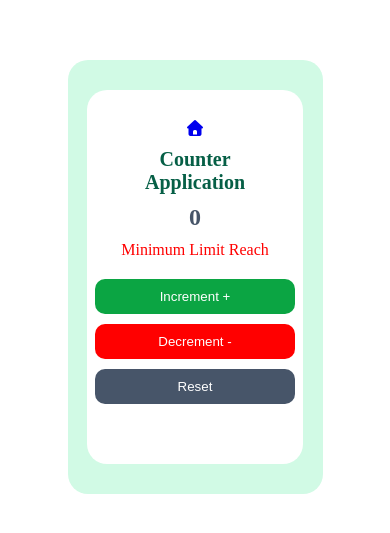
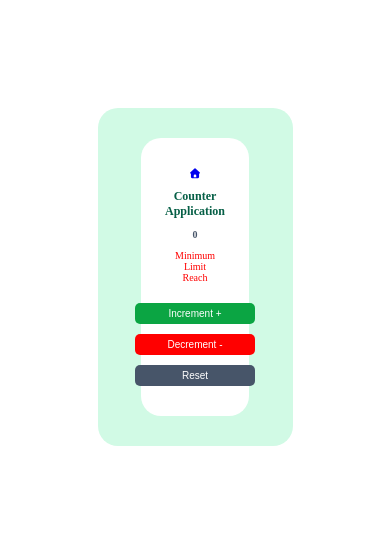
Before and after one commit to akilank-tech/Number-Utility-App, a React (Vite) app: page /counter in a window 390 px wide. Shown: the part 145-678 px from the top of the page. Built offline with nearby package versions, Linux system fonts and the light colour scheme.

Commit message:
Update the style

```diff
--- a/src/components/random.jsx
+++ b/src/components/random.jsx
@@ -17,7 +17,7 @@ const Random = () => {
                 {
                     num===null?<p style={{marginTop:"10px",color:"red"}}>No Number generated yet</p>:<p></p>
                 }
-                <button className="button" onClick={handleRandom}>Generate Random Number</button>
+                <button className="button" onClick={handleRandom}>Generate Random</button>
             </div>
         </div>
         </div>
--- a/src/styles/counter.css
+++ b/src/styles/counter.css
@@ -1,10 +1,11 @@
 *{
     margin: 0;
     padding: 0;
+    box-sizing:border-box;
 }
 
 .counter{
-     min-height: 100vh;
+    min-height: 100vh;
     display: flex;
     justify-content: center;
     align-items: center;
@@ -42,7 +43,6 @@
 }
 .btn{
     margin-top: 10px;
-    margin-bottom: 30px;
 }
 .incre-btn,.decre-btn,.reset-btn{
     width: 200px;
@@ -71,14 +71,32 @@
 .reset-btn{
     background-color: #475569;
 }
-@media screen and (max-width:800px){
-
-  h1{
-        font-size: 25px;
+@media screen and (max-width: 800px) {
+    .container-card h1{
+        font-size: 18px;
+    }
+    *{
+        font-size: 12px
+    }
+    .incre-btn,.decre-btn,.reset-btn{
+        width: 150px;
+        padding: 10px;
     }
 }
-@media screen and (max-width: 480px) {
-    h1{
-        font-size: 20px;
+
+@media screen and (max-width: 600px) {
+    .container-card h1{
+        font-size: 12px;
+    }
+    *{
+        font-size: 8px;
+    }
+    .incre-btn,.decre-btn,.reset-btn{
+        width: 120px;
+        padding: 5px;
+        border-radius: 5px;
+    }
+    .counter{
+        min-height: 100svh;
     }
 }
--- a/src/styles/home.css
+++ b/src/styles/home.css
@@ -1,6 +1,7 @@
 * {
     margin: 0;
     padding: 0;
+    box-sizing:border-box;
 }
 
 .home {
@@ -67,14 +68,32 @@
     color: #065F46;
 }
 
-@media screen and (max-width: 768px) {
-
-    h1{
-        font-size: 25px;
+@media screen and (max-width: 800px) {
+    .home-card h1{
+        font-size: 18px;
+    }
+    *{
+        font-size: 12px
+    }
+    .link1,.link2{
+        width: 150px;
+        padding: 10px;
     }
 }
-@media screen and (max-width: 480px) {
-    h1{
-        font-size: 20px;
+
+@media screen and (max-width: 600px) {
+    .home-card h1{
+        font-size: 10px;
+    }
+    *{
+        font-size: 10px
+    }
+    .link1,.link2{
+        width: 130px;
+        padding: 5px;
+        border-radius: 5px;
+    }
+    .home{
+        min-height: 100svh;
     }
 }
--- a/src/styles/random.css
+++ b/src/styles/random.css
@@ -1,6 +1,7 @@
 * {
     margin: 0;
     padding: 0;
+    box-sizing:border-box;
 }
 
 .random {
@@ -50,14 +51,32 @@
     cursor: pointer;
 }
 
-@media screen and (max-width:800px) {
-
-     h1{
-        font-size: 25px;
+@media screen and (max-width: 800px) {
+    .container-card h1{
+        font-size: 18px;
+    }
+    *{
+        font-size: 12px
+    }
+    .button{
+        width: 150px;
+        padding: 10px;
     }
 }
-@media screen and (max-width: 480px) {
-    h1{
-        font-size: 20px;
+
+@media screen and (max-width: 600px) {
+    .container-card h1{
+        font-size: 12px;
+    }
+    *{
+        font-size: 8px;
+    }
+    .button{
+        width: 120px;
+        padding: 5px;
+        border-radius: 5px;
+    }
+    .random{
+        min-height: 100svh;
     }
 }
```
